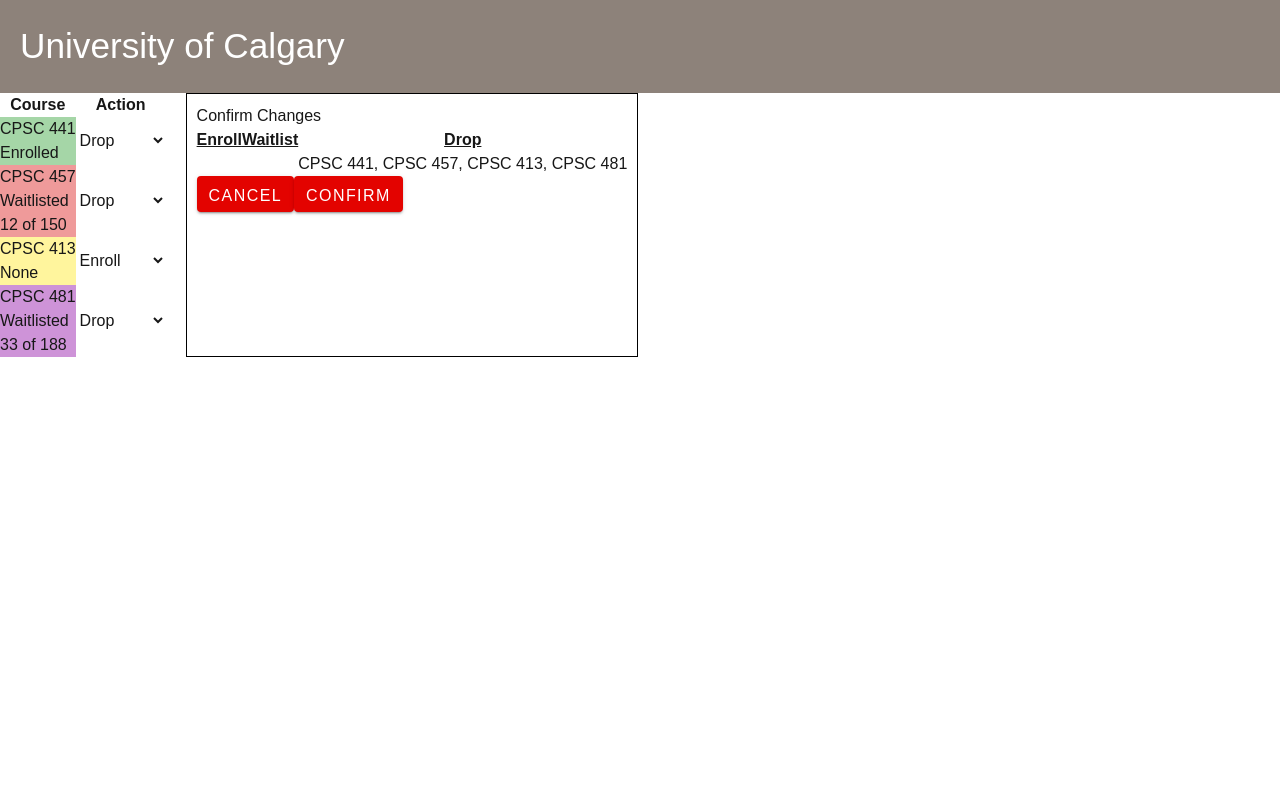
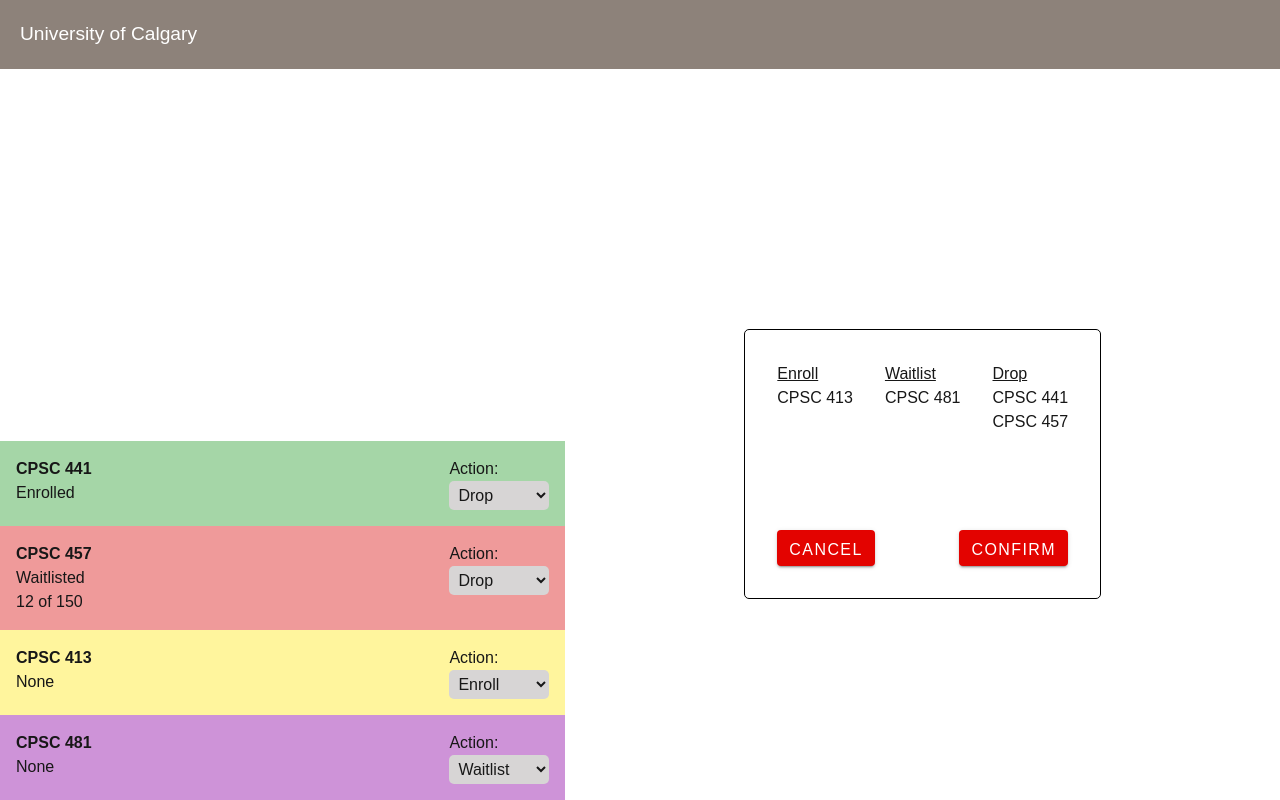
Before and after one commit to enibalo/ScheduleBuilder, a Next.js app: page / in a window 1280 px wide. Built offline with nearby package versions, Linux system fonts and the light colour scheme.

Commit message:
some styling

```diff
--- /dev/null
+++ b/src/app/Get.module.css
@@ -0,0 +1,103 @@
+#body {
+    margin: 0;
+    min-height: 100vh;
+    display: flex;
+    flex-direction: column;
+  }
+
+  #main {
+    display: grid;
+    grid-auto-flow: column;
+    flex-grow: 1;
+  }
+
+  #header {
+    padding: 20px;
+    background-color: #8d827a;
+    color: white;
+    font-size: 1.2em;
+    margin-bottom: 60px;
+  }
+
+  #button {
+    border-radius: 4px;
+    color: white;
+    padding: 8px 12px 9px 12px;
+    font-weight: 500;
+    letter-spacing: .08929em;
+    text-transform: uppercase;
+    box-shadow: 0 2px 2px 0 rgba(0,0,0,.14),
+                0 3px 1px -2px rgba(0,0,0,.2),
+                0 1px 5px 0 rgba(0,0,0,.12);
+    height: 36px;
+    background-color: #E30300;
+  }
+
+  #button:hover{
+    background-color: #ec7573;
+    cursor: pointer;
+  }
+
+  #left {
+    display: flex
+;
+    align-items: flex-end;
+  }
+
+  #right {
+    display: flex;
+    justify-content: center;
+    align-items: center;
+  }
+
+  .underline{
+    text-decoration: underline;
+  }
+
+  .dropDown{
+    background-color: rgb(215, 213, 213);
+    border-radius: 5px;
+    padding: 5px;
+  }
+
+  #listContainer{
+    display: flex;
+    justify-content: space-between;
+    gap: 32px;
+  }
+
+
+  #box{
+    border: 1px solid black;
+    border-radius: 5px;
+    padding: 32px;
+    display: flex;
+    flex-direction: column;
+    gap: 96px;
+  }
+
+
+  #buttonContainer{
+    display : flex;
+    justify-content: space-between;
+  }
+
+
+  #courseList{
+    display: grid;
+    gap: 0px;
+    flex-grow: 1;
+  }
+
+
+  .course{
+    display: flex;
+    padding: 16px;
+    justify-content: space-between;
+  }
+
+
+  .action{
+    display: flex;
+    flex-direction: column;
+  }
--- a/src/app/GetSchedule.js
+++ b/src/app/GetSchedule.js
@@ -1,5 +1,6 @@
 'use client'
 import  {useState, useEffect} from "react";
+import style from "./Get.module.css";
 
 export default function GetSchedule() {
   const [courses, setCourses] = useState([
@@ -27,11 +28,10 @@
     },
     {
       name: "CPSC 481",
-      status: "Waitlisted",
-      placeInLine: "33 of 188",
-      actions: ["Drop", "No Action"],
-      current_action: "Drop"
-
+      status: "None",
+      placeInLine: null,
+      actions: ["Waitlist", "No Action"],
+      current_action: "Waitlist"
     }
   ]);
 
@@ -43,48 +43,57 @@
     setCourses(updatedCourses);
   };
 
-  const categorizedCourses = {
+
+  const [categories, setCategories] = useState({
     Enrolled: [],
     Waitlisted: [],
     Drop: []
-  };
-
-  courses.forEach((course) => {
-    const action = course.current_action === "No Action" ? course.status : course.current_action;
-    if (action === "Enrolled") {
-      categorizedCourses.Enrolled.push(course.name);
-    } else if (action === "Waitlisted") {
-      categorizedCourses.Waitlisted.push(course.name);
-    } else {
-      categorizedCourses.Drop.push(course.name);
-    }
   });
 
+  useEffect(()=>{
+    courses.forEach((course) => {
+
+      const action = course.current_action === "No Action" ? course.status : course.current_action;
+      console.log(action)
+      let newCategories = {...categories}
+      if (action === "Enroll") {
+        newCategories.Enrolled.push(course.name);
+
+      } else if (action === "Waitlist") {
+        newCategories.Waitlisted.push(course.name);
+
+      } else {
+        newCategories.Drop.push(course.name);
+      }
+      setCategories(newCategories)
+      console.log(newCategories)
+    });
+  },[])
+
+
+
   return (
-    <>
-    <header style={style.header}>
+    <div id={style.body}>
+    <header id={style.header}>
         <div>University of Calgary</div>
     </header>
-    <main style={{ display: "flex"}}>
-      <div style={{alignSelf: "flex-end"}}>
-        <table>
-          <thead>
-            <tr>
-              <th>Course</th>
-              <th>Action</th>
-            </tr>
-          </thead>
-          <tbody>
+    <main id={style.main}>
+      <section id={style.left}>
+        <ul id={style.courseList}>
           {courses.map((course, index) => (
-              <tr key={index}>
-                <td style={{"backgroundColor" : colors[index % colors.length] }}>
-                  {course.name}
+            <li key={index} className={style.course} style={{ backgroundColor: colors[index % colors.length] }}>
+              <div>
+                <strong>{course.name}</strong>
                 <br />
+
                 {course.status}
                 {course.placeInLine && <div>{course.placeInLine}</div>}
-                </td>
-                <td>
+              </div>
+              <div className={style.action}>
+                <label htmlFor={`action-${index}`}>Action:</label>
                 <select
+                  id={`action-${index}`}
+                  className={style.dropDown}
                   value={course.current_action}
                   onChange={(e) => handleChange(index, e.target.value)}
                 >
@@ -92,60 +101,48 @@
                     <option key={i} value={action}>{action}</option>
                   ))}
                 </select>
-                </td>
-              </tr>
+              </div>
+            </li>
           ))}
-          </tbody>
-        </table>
+        </ul>
+
+      </section>
+
+      <section id={style.right}>
+        <div id={style.box}>
+        <div id={style.listContainer}>
+          <div>
+            <h4 className="underline">Enroll</h4>
+            <ul className={style.list}>
+              {categories.Enrolled.map((item, index) => (
+                <li key={index}>{item}</li>
+              ))}
+            </ul>
           </div>
-
-      <div style={{ marginLeft: "20px", border: "1px solid black", padding: "10px" }}>
-        <h3>Confirm Changes</h3>
-        <table>
-          <thead>
-            <tr>
-              <th style={{ textDecoration: 'underline' }}>Enroll</th>
-              <th style={{ textDecoration: 'underline' }}>Waitlist</th>
-              <th style={{ textDecoration: 'underline' }}>Drop</th>
-            </tr>
-          </thead>
-          <tbody>
-            <tr>
-              <td>{categorizedCourses.Enrolled.join(", ")}</td>
-              <td>{categorizedCourses.Waitlisted.join(", ")}</td>
-              <td>{categorizedCourses.Drop.join(", ")}</td>
-            </tr>
-          </tbody>
-        </table>
-        <button style={style.button}>Cancel</button>
-        <button style={style.button}>Confirm</button>
+          <div>
+            <h4 className="underline">Waitlist</h4>
+            <ul className={style.list}>
+              {categories.Waitlisted.map((item, index) => (
+                <li key={index}>{item}</li>
+              ))}
+            </ul>
           </div>
+          <div>
+            <h4 className="underline">Drop</h4>
+            <ul className={style.list}>
+              {categories.Drop.map((item, index) => (
+                <li key={index}>{item}</li>
+              ))}
+            </ul>
+          </div>
+        </div>
+        <div id={style.buttonContainer}>
+          <button id={style.button}>Cancel</button>
+          <button id={style.button}>Confirm</button>
+        </div>
+        </div>
+      </section>
     </main>
-    </>
+    </div>
   );
 }
-
-
-  const style = {
-    header: {
-      padding: "20px",
-      fontSize: "",
-      backgroundColor : "#8d827a",
-      color: "white",
-      fontSize: "2.2em",
-    },
-
-    button: {
-      borderRadius: "4px",
-      color: "white",
-      padding: "8px 12px 9px 12px",
-      fontWeight: 500,
-      letterSpacing: ".08929em",
-      textTransform: "uppercase",
-      boxShadow: "0 2px 2px 0 rgba(0,0,0,.14), 0 3px 1px -2px rgba(0,0,0,.2), 0 1px 5px 0 rgba(0,0,0,.12)",
-      height: "36px",
-      backgroundColor: "#E30300",
-    }
-
-
-  }
```
Lines whose indentation alone changed are shown as unchanged.
